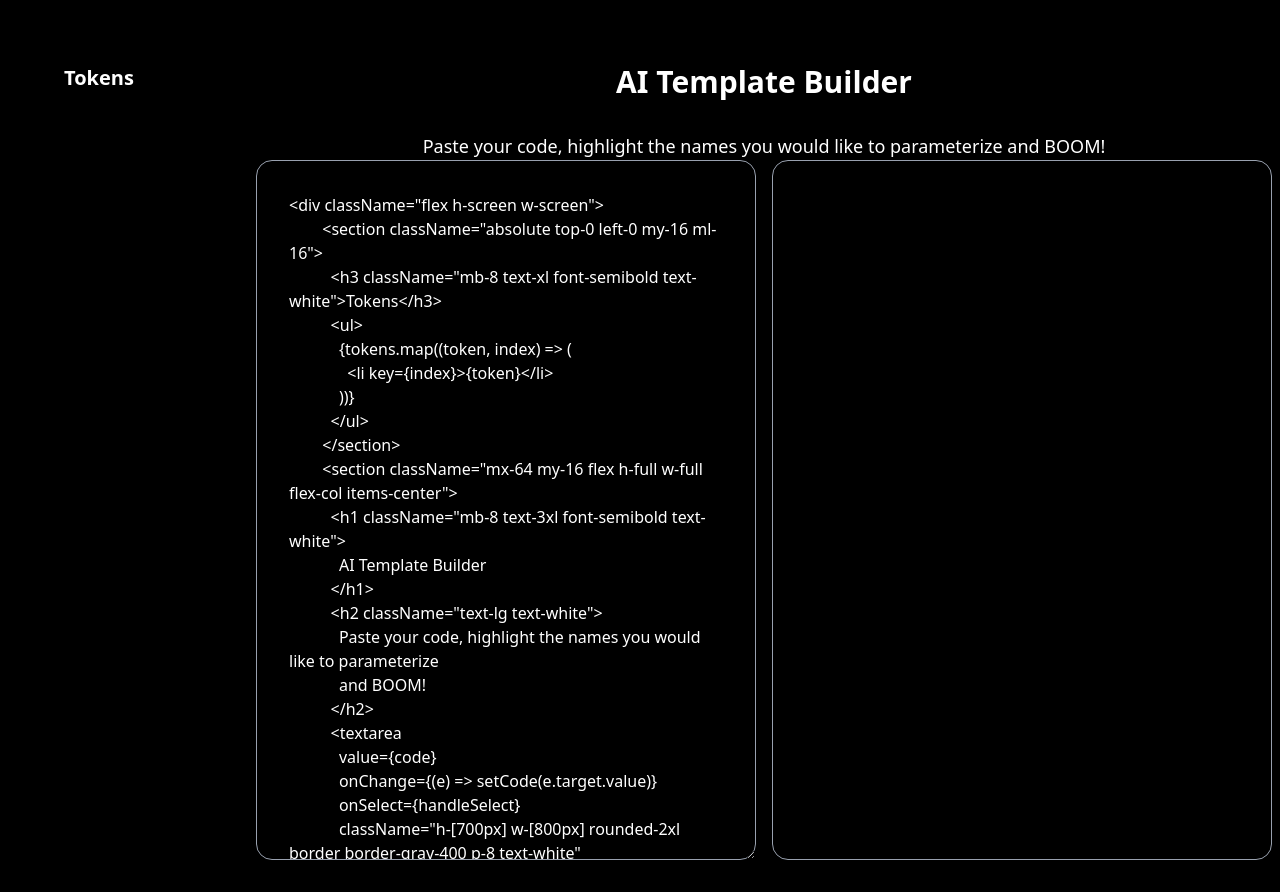
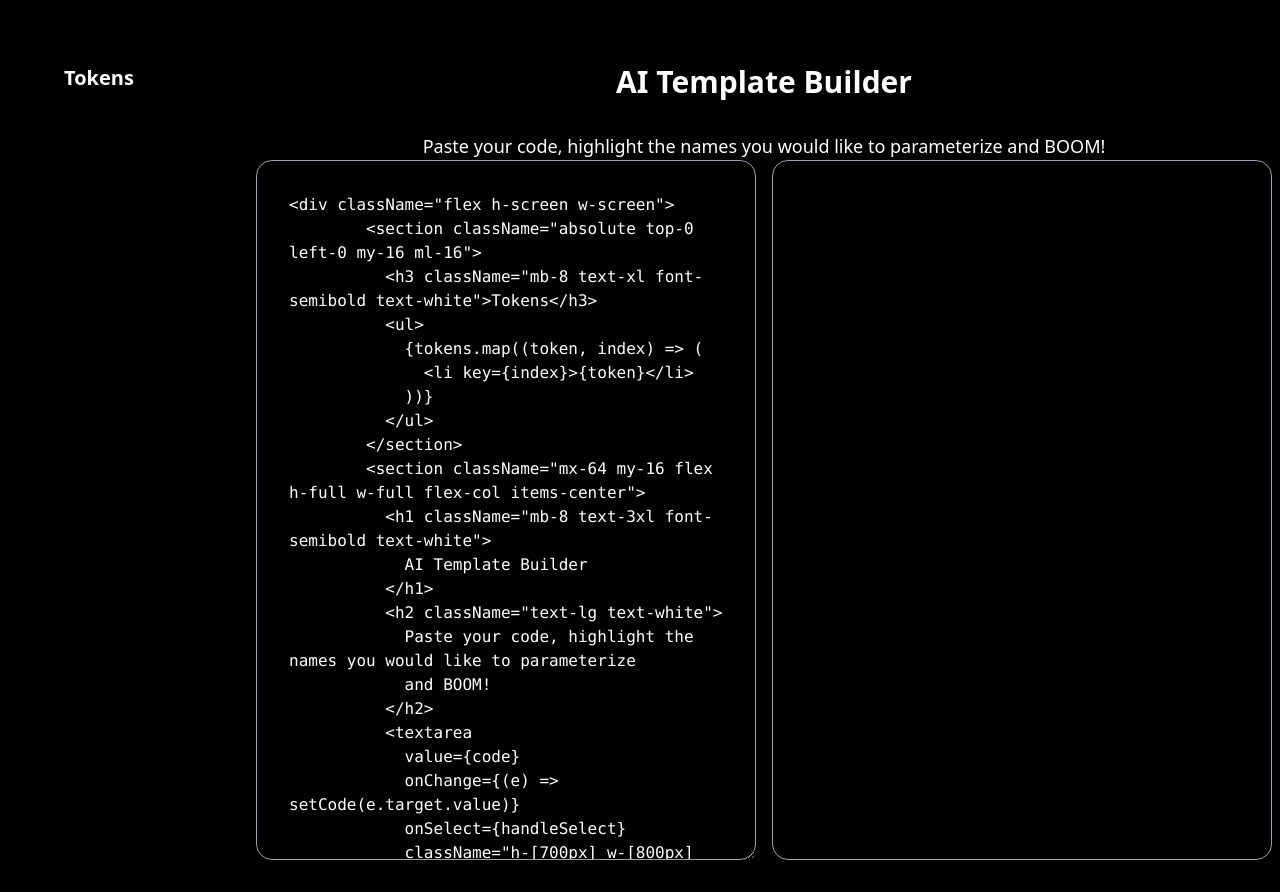
Before and after one commit to iagombermudez/template-builder, a React (Vite) app: page / in a window 1280 px wide. Built offline with nearby package versions, Linux system fonts and the light colour scheme.

Commit message:
change font in text ares to be mono

```diff
--- a/src/pages/template-builder-page.hooks.tsx
+++ b/src/pages/template-builder-page.hooks.tsx
@@ -191,7 +191,7 @@ export const useTemplateBuilderPageHooks = () => {
       }
     }
     return (
-      <div className="h-[700px] w-[500px] overflow-auto rounded-2xl border border-gray-400 p-8 whitespace-pre text-white">
+      <div className="h-[700px] w-[500px] overflow-auto rounded-2xl border border-gray-400 p-8 font-mono whitespace-pre text-white">
         {nodes.map((node) => node)}
       </div>
     );
--- a/src/pages/template-builder-page.tsx
+++ b/src/pages/template-builder-page.tsx
@@ -44,7 +44,7 @@ export const TemplateBuilderPage = () => {
               value={code}
               onChange={(e) => setCode(e.target.value)}
               onSelect={handleSelect}
-              className="mb-8 min-h-[700px] w-[500px] rounded-2xl border border-gray-400 p-8 text-white"
+              className="mb-8 min-h-[700px] w-[500px] rounded-2xl border border-gray-400 p-8 font-mono text-white"
             />
             {buildHighlightedCode()}
           </div>
```
